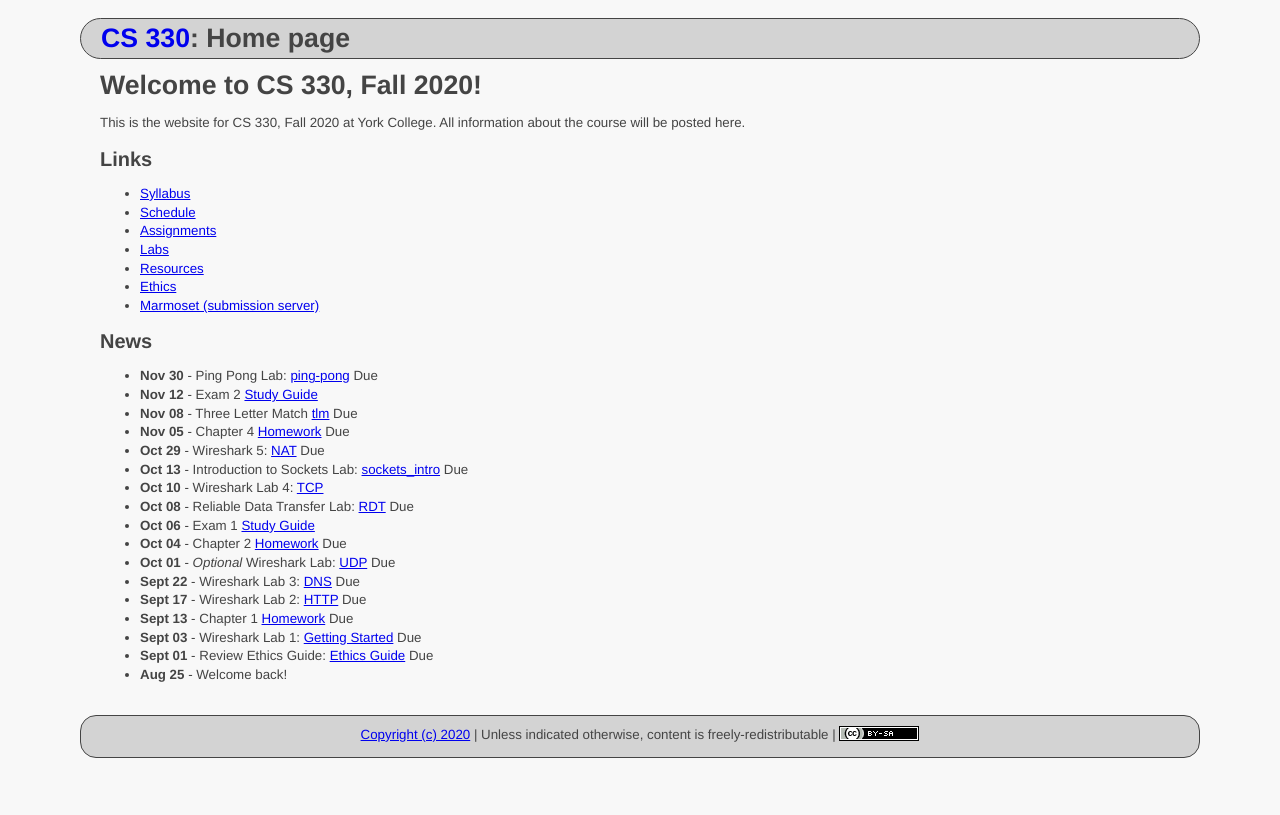
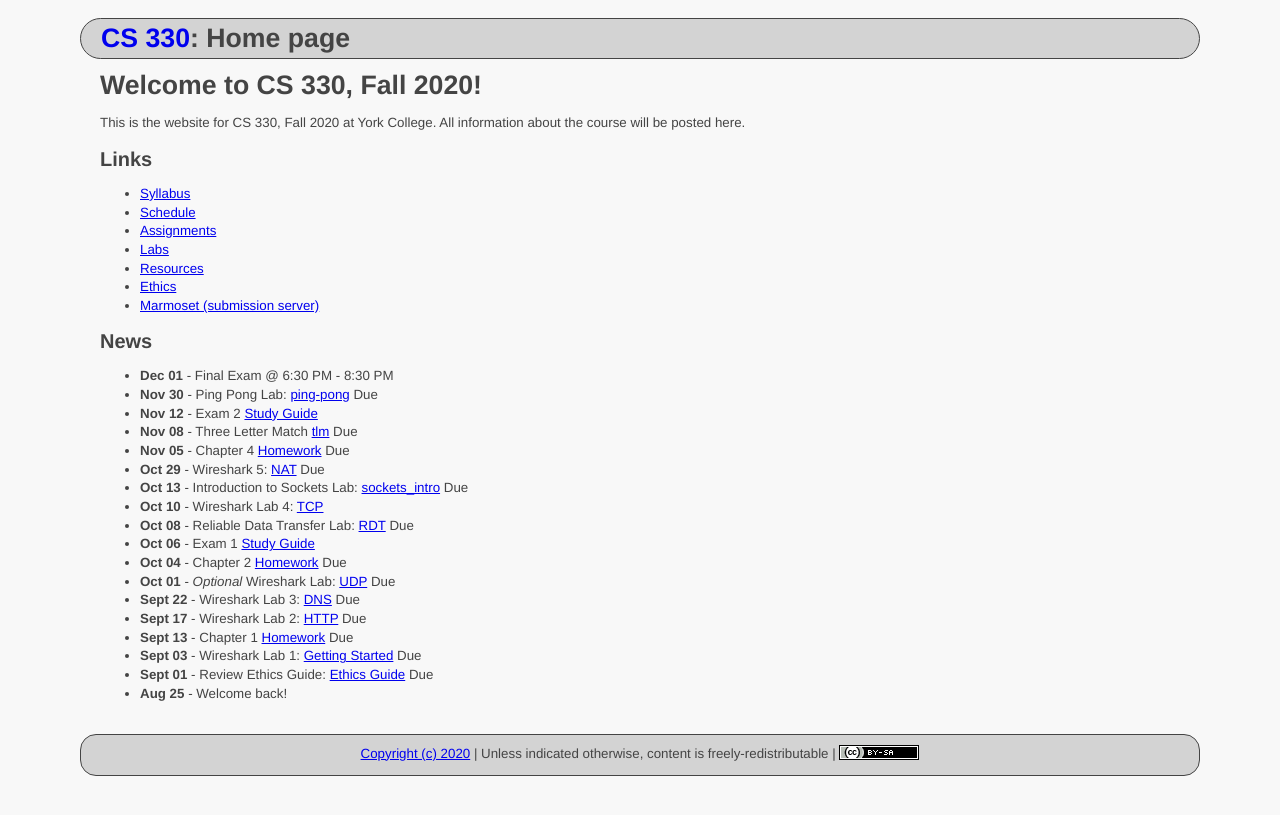
Before and after one commit to ycpcs/cs330-fall2020, a Jekyll site: the page built from index.md, in a window 1280 px wide. Shown: the top 815 px of the page. Built offline with Jekyll 4.4.1, drawn with Linux system fonts in a browser that asks for light colours.

Commit message:
Add final on main page

```diff
--- a/index.md
+++ b/index.md
@@ -39,7 +39,7 @@ All information about the course will be posted here.
 * **Sept 17** - Assignment 2: [Homework - Chapter 1](assign/assign02.html) Due
 * **Sept 12** - Lab 2: [Basic Network Footprinting](labs/lab01.html) Due
 -->
-
+* **Dec 01** - Final Exam @ 6:30 PM - 8:30 PM
 * **Nov 30** - Ping Pong Lab: [ping-pong](labs/pingpong.html) Due
 * **Nov 12** - Exam 2 [Study Guide](exams/exam2_study_guide.html)
 * **Nov 08** - Three Letter Match [tlm](assign/tlm.html) Due
```
